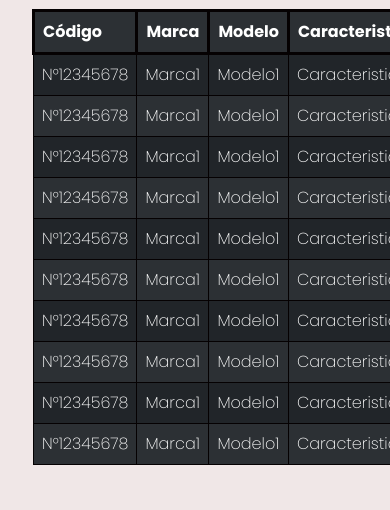
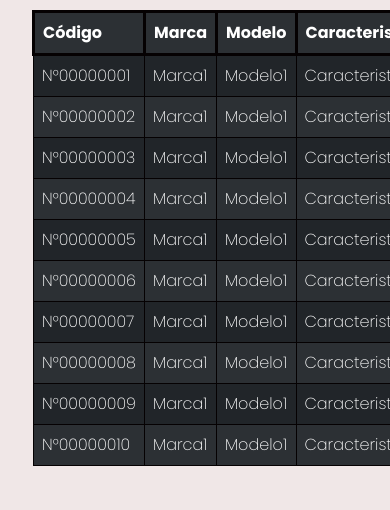
Before and after one commit to sebastianscheel/SMI_Patagonia, a website: page vistas/productos.html in a window 390 px wide. Shown: the part 203-713 px from the top of the page. Drawn offline with nearby package versions, Linux system fonts and the light colour scheme.

Commit message:
ADD:mejorando vistas mobile- pre segunda entrega final

```diff
--- a/css/mi.css
+++ b/css/mi.css
@@ -100,7 +100,7 @@ body {
     list-style: none;
     color: #f4f4f8;
     text-decoration: none;
-    font-size: 1rem;
+    font-size: 1.1rem;
     font-weight: bold;
     padding: 0;
 }
--- a/vistas/productos.html
+++ b/vistas/productos.html
@@ -61,70 +61,70 @@
             <th class="tabla__encabezado">Stock</th>
           </tr>
           <tr class="tabla__contenido">
-            <td class="tabla__contenido">N°12345678</td>
+            <td class="tabla__contenido">N°00000001</td>
             <td class="tabla__contenido">Marca1</td>
             <td class="tabla__contenido">Modelo1</td>
             <td class="tabla__contenido">Caracteristicas1</td>
             <td class="tabla__contenido">SI/NO</td>
           </tr>
           <tr class="tabla__contenido">
-            <td class="tabla__contenido">N°12345678</td>
+            <td class="tabla__contenido">N°00000002</td>
             <td class="tabla__contenido">Marca1</td>
             <td class="tabla__contenido">Modelo1</td>
             <td class="tabla__contenido">Caracteristicas1</td>
             <td class="tabla__contenido">SI/NO</td>
           </tr>
           <tr class="tabla__contenido">
-            <td class="tabla__contenido">N°12345678</td>
+            <td class="tabla__contenido">N°00000003</td>
             <td class="tabla__contenido">Marca1</td>
             <td class="tabla__contenido">Modelo1</td>
             <td class="tabla__contenido">Caracteristicas1</td>
             <td class="tabla__contenido">SI/NO</td>
           </tr>
           <tr class="tabla__contenido">
-            <td class="tabla__contenido">N°12345678</td>
+            <td class="tabla__contenido">N°00000004</td>
             <td class="tabla__contenido">Marca1</td>
             <td class="tabla__contenido">Modelo1</td>
             <td class="tabla__contenido">Caracteristicas1</td>
             <td class="tabla__contenido">SI/NO</td>
           </tr>
           <tr class="tabla__contenido">
-            <td class="tabla__contenido">N°12345678</td>
+            <td class="tabla__contenido">N°00000005</td>
             <td class="tabla__contenido">Marca1</td>
             <td class="tabla__contenido">Modelo1</td>
             <td class="tabla__contenido">Caracteristicas1</td>
             <td class="tabla__contenido">SI/NO</td>
           </tr>
           <tr class="tabla__contenido">
-            <td class="tabla__contenido">N°12345678</td>
+            <td class="tabla__contenido">N°00000006</td>
             <td class="tabla__contenido">Marca1</td>
             <td class="tabla__contenido">Modelo1</td>
             <td class="tabla__contenido">Caracteristicas1</td>
             <td class="tabla__contenido">SI/NO</td>
           </tr>
           <tr class="tabla__contenido">
-            <td class="tabla__contenido">N°12345678</td>
+            <td class="tabla__contenido">N°00000007</td>
             <td class="tabla__contenido">Marca1</td>
             <td class="tabla__contenido">Modelo1</td>
             <td class="tabla__contenido">Caracteristicas1</td>
             <td class="tabla__contenido">SI/NO</td>
           </tr>
           <tr class="tabla__contenido">
-            <td class="tabla__contenido">N°12345678</td>
+            <td class="tabla__contenido">N°00000008</td>
             <td class="tabla__contenido">Marca1</td>
             <td class="tabla__contenido">Modelo1</td>
             <td class="tabla__contenido">Caracteristicas1</td>
             <td class="tabla__contenido">SI/NO</td>
           </tr>
           <tr class="tabla__contenido">
-            <td class="tabla__contenido">N°12345678</td>
+            <td class="tabla__contenido">N°00000009</td>
             <td class="tabla__contenido">Marca1</td>
             <td class="tabla__contenido">Modelo1</td>
             <td class="tabla__contenido">Caracteristicas1</td>
             <td class="tabla__contenido">SI/NO</td>
           </tr>
           <tr class="tabla__contenido">
-            <td class="tabla__contenido">N°12345678</td>
+            <td class="tabla__contenido">N°00000010</td>
             <td class="tabla__contenido">Marca1</td>
             <td class="tabla__contenido">Modelo1</td>
             <td class="tabla__contenido">Caracteristicas1</td>
```
